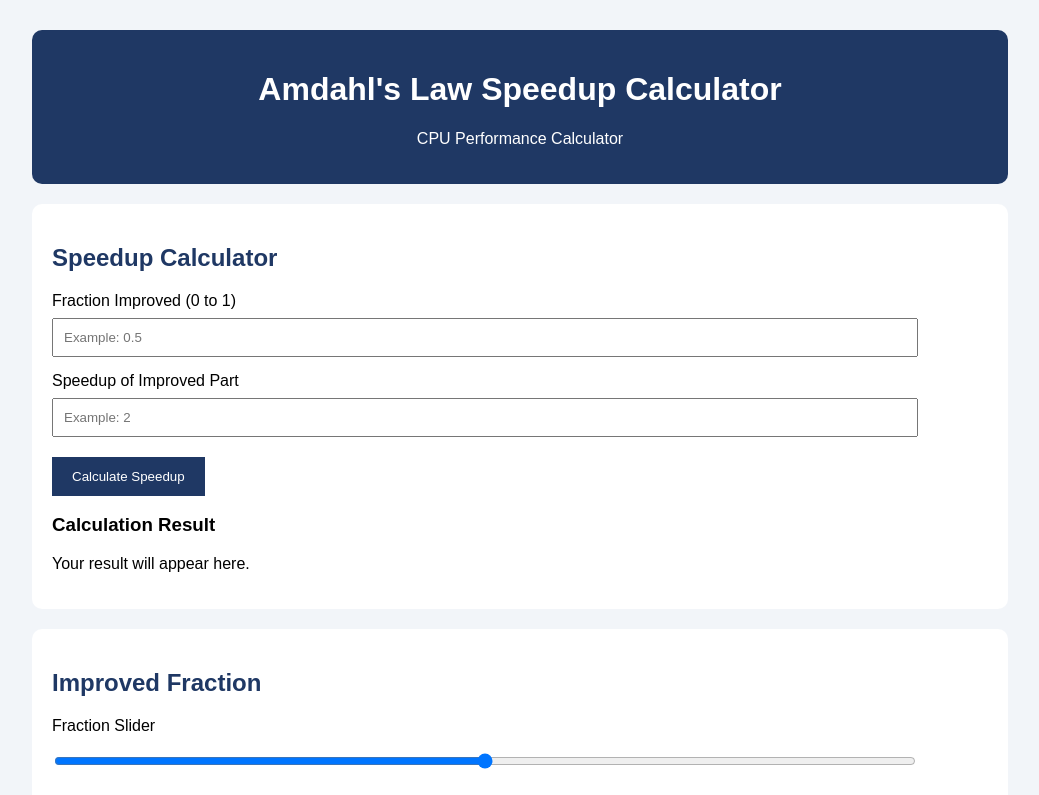
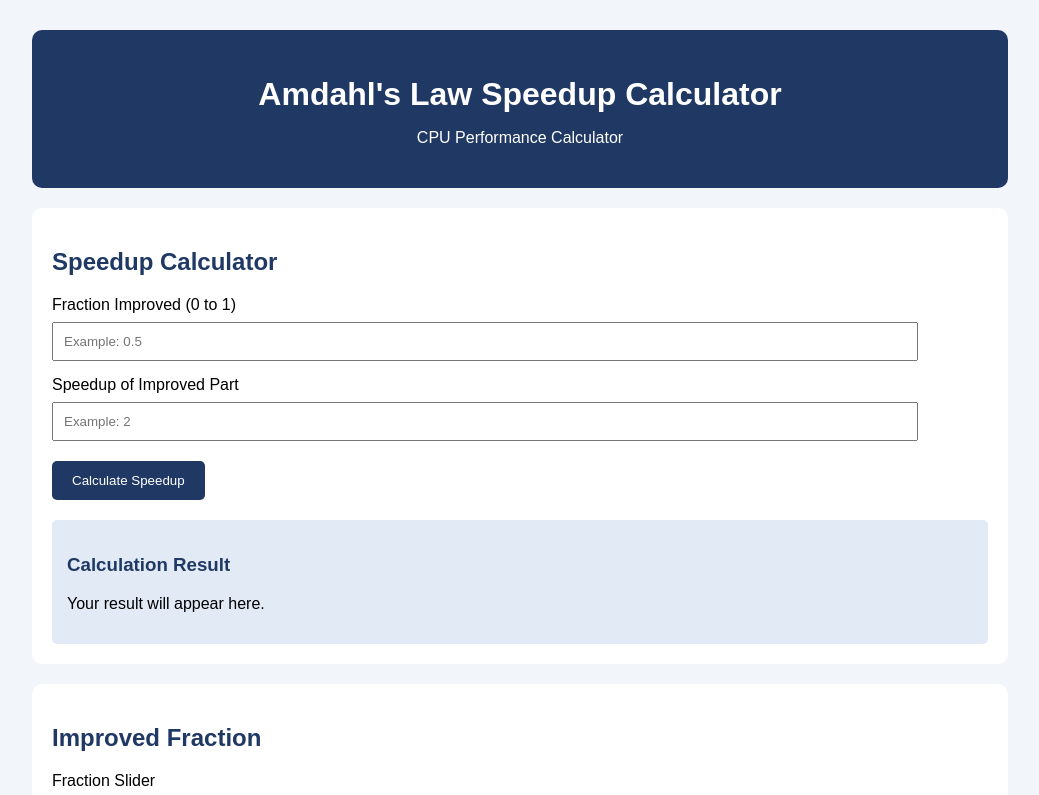
Before and after one commit to RoohullahSaeedhitec/amdahl-speedup-calculator, a plain HTML site: page index.html in a window 1280 px wide. Shown: the top 795 px of the page, without its empty margins (120-1159 px from the left). Drawn offline with Linux system fonts and the light colour scheme.

Commit message:
Update style.css

```diff
--- a/style.css
+++ b/style.css
@@ -1,5 +1,5 @@
 body {
-    font-family: Arial;
+    font-family: Arial, sans-serif;
     background-color: #f2f5f9;
     margin: 30px;
 }
@@ -13,8 +13,12 @@ header {
     background-color: #1F3864;
     color: white;
     text-align: center;
-    padding: 20px;
+    padding: 25px;
     border-radius: 10px;
+}
+
+header h1 {
+    margin-bottom: 10px;
 }
 
 .section {
@@ -35,7 +39,11 @@ label {
 
 input {
     padding: 10px;
+    width: 90%;
     margin-top: 8px;
+}
+
+input[type="range"] {
     width: 90%;
 }
 
@@ -46,12 +54,29 @@ button {
     border: none;
     margin-top: 20px;
     cursor: pointer;
+    border-radius: 5px;
+}
+
+button:hover {
+    background-color: #34568B;
+}
+
+.result-area {
+    background-color: #e2eaf5;
+    padding: 15px;
+    margin-top: 20px;
+    border-radius: 5px;
+}
+
+.result-area h3 {
+    color: #1F3864;
 }
 
 .bar {
     padding: 10px;
     color: white;
     margin: 10px 0;
+    border-radius: 5px;
 }
 
 .old {
@@ -63,3 +88,9 @@ button {
     background-color: #28a745;
     width: 50%;
 }
+
+footer {
+    text-align: center;
+    color: #555;
+    margin-top: 25px;
+}
```
